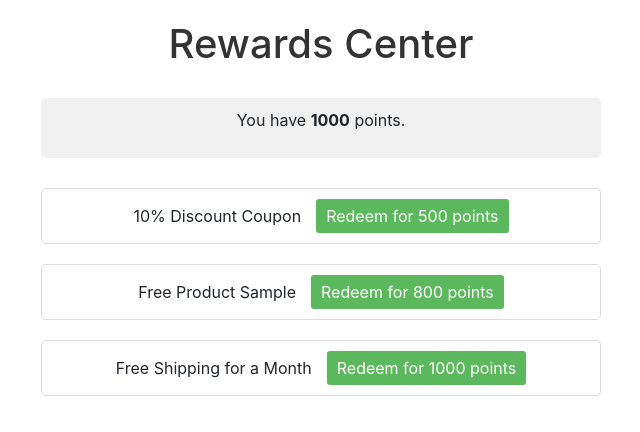
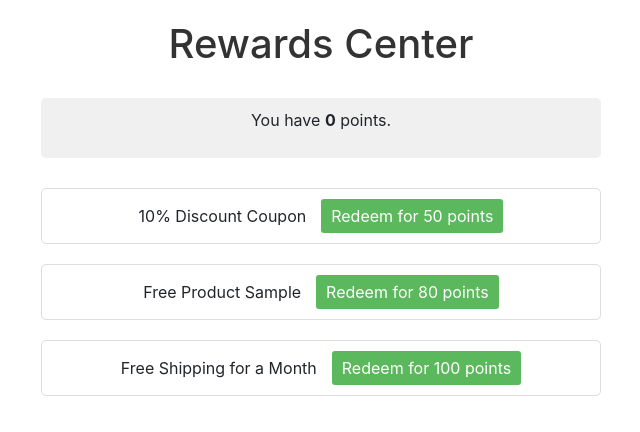
Before and after one commit to Sujit4710/SynHack, a React (Create React App) app: page /rewards in a window 1280 px wide. Shown: the top 432 px of the page, without its empty margins (319-959 px from the left). Built offline with nearby package versions, Linux system fonts and the light colour scheme.

Commit message:
demo 1.4

```diff
--- a/src/App.js
+++ b/src/App.js
@@ -9,6 +9,7 @@ import RecipeReviewCard from './pages/landing';
 import RewardsPage from './pages/Rewards';
 
 function App() {
+  const [points, setPoints] = React.useState(0);
   return (
     <>
 
@@ -17,9 +18,11 @@ function App() {
         <Route path='/' element={<RecipeReviewCard/>}/>
         <Route path="/register" element={<Register/>} />
         <Route path="/login" element={<Login/>} />
-        <Route path="/stage" element={<Stage/>} />
+        <Route path="/stage" element={<Stage  points={points}
+              setPoints={setPoints}/>} />
         <Route path="/home" element={  <TopBar />} />
-        <Route path="/rewards" element={<RewardsPage/>}/>
+        <Route path="/rewards" element={<RewardsPage  points={points}
+              setPoints={setPoints}/>}/>
         <Route path="/quizz" element={<Quizz/>}/>
 
       </Routes>
--- a/src/component/Stage.js
+++ b/src/component/Stage.js
@@ -11,9 +11,9 @@ import QModal from "./QModal";
 import TopBar from "./TopBar";
 
 
-const Stage = () => {
+const Stage = ({points,setPoints}) => {
   const [detail, setDetail] = React.useState(false);
-  const [points, setPoints] = React.useState(0);
+
   const navigate = useNavigate();
   console.log("he",que1);
 
--- a/src/pages/Rewards.js
+++ b/src/pages/Rewards.js
@@ -1,19 +1,19 @@
 import React from 'react';
 class RewardsPage extends React.Component {
-  constructor(props) {
-    super(props);
+  constructor({points,setPoints}) {
+    super({points,setPoints});
     this.state = {
-      points: 1000, // Example points the user has
+      points: points, // Example points the user has
       rewards: [
-        { id: 1, name: '10% Discount Coupon', cost: 500 },
-        { id: 2, name: 'Free Product Sample', cost: 800 },
-        { id: 3, name: 'Free Shipping for a Month', cost: 1000 },
+        { id: 1, name: '10% Discount Coupon', cost: 50 },
+        { id: 2, name: 'Free Product Sample', cost: 80 },
+        { id: 3, name: 'Free Shipping for a Month', cost: 100 },
       ],
     };
   }
   redeemReward = (cost) => {
     if (this.state.points >= cost) {
-      this.setState({ points: this.state.points - cost });
+      this.setPoints({ points: this.state.points - cost });
       alert('Reward redeemed successfully!');
       window.location.href = 'https://www.syngenta-us.com/';
     } else {
```
